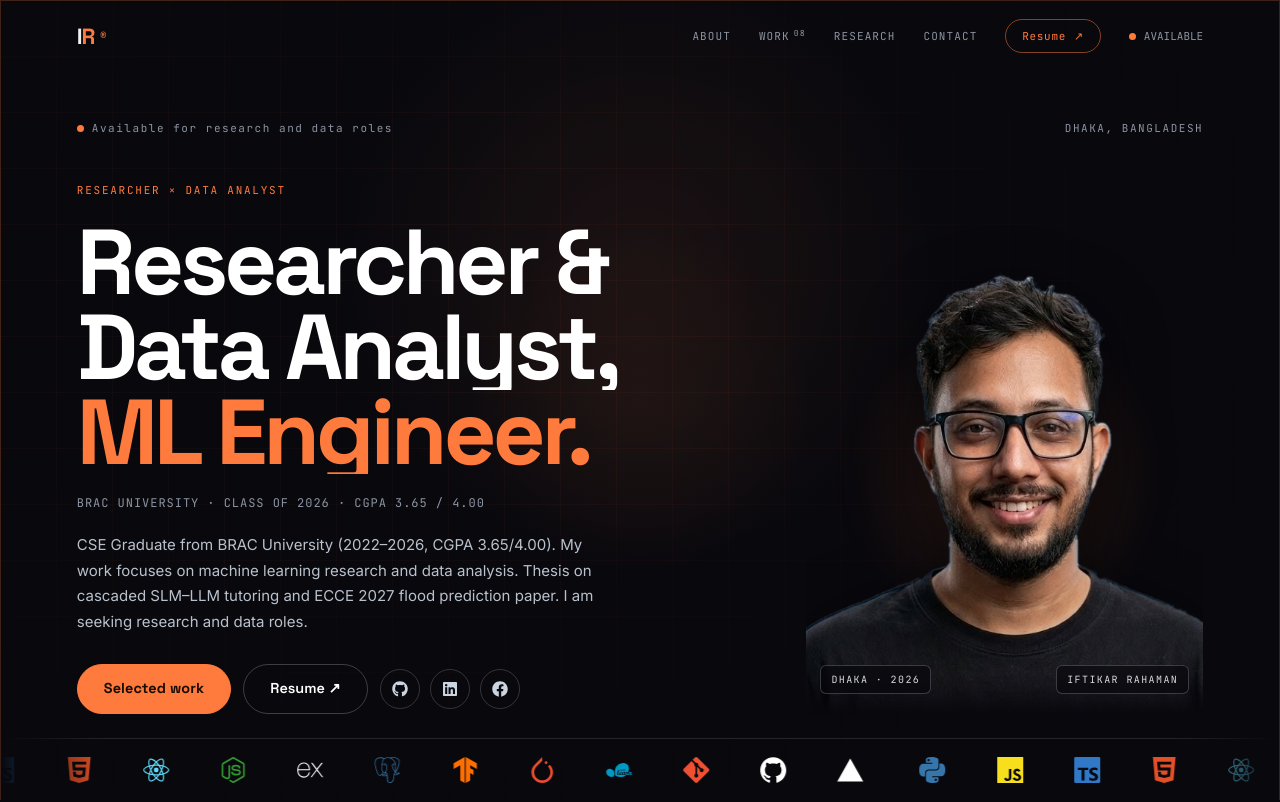
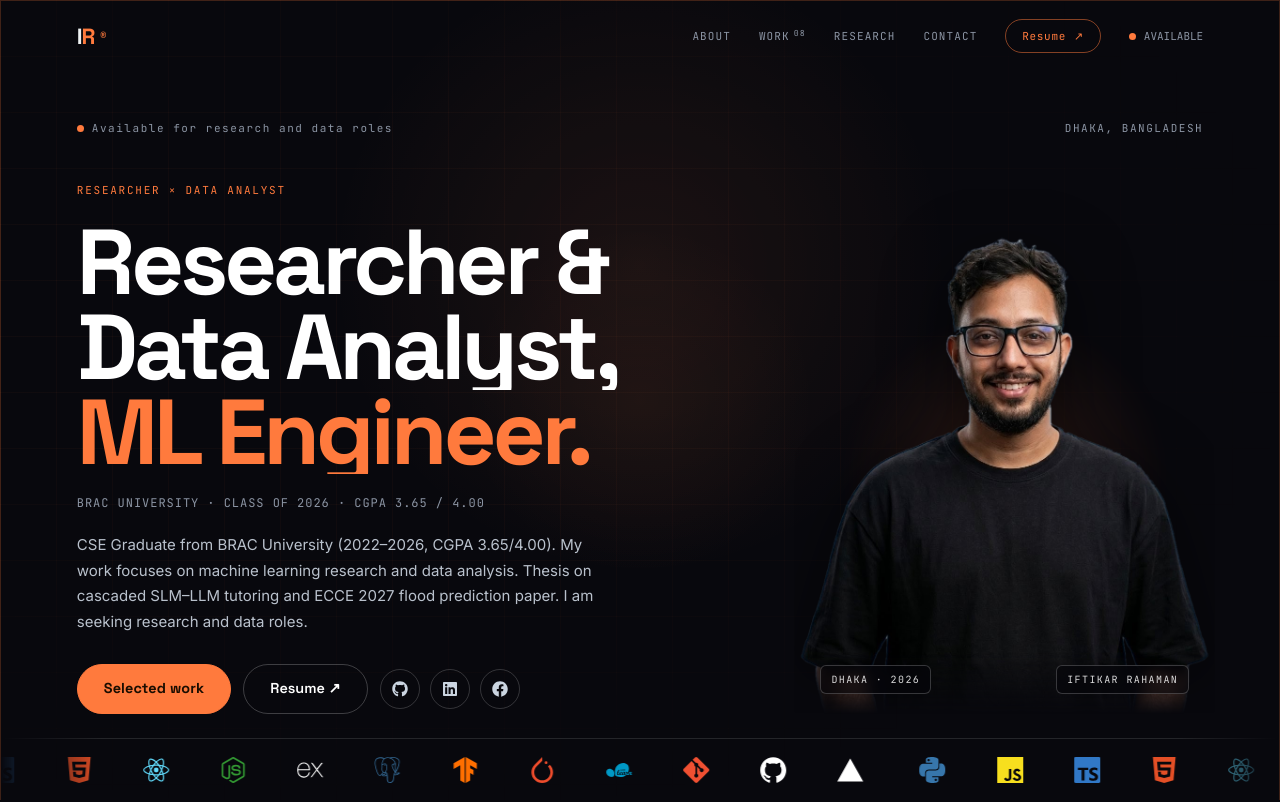
Before and after one commit to IFTI-KAR/Portfolio, a React (Vite) app: page / in a window 1280 px wide. Shown: the top 802 px of the page. Built offline with nearby package versions, Linux system fonts and the light colour scheme.

Commit message:
Revert bust crop; keep full transparent portrait in hero

```diff
--- a/src/components/Hero.jsx
+++ b/src/components/Hero.jsx
@@ -81,13 +81,14 @@ function HeroPhoto() {
         }}
       >
         <img
-          src="/Picture-bust.png"
+          src="/Picture-transparent.png"
           alt="Portrait of Iftikar Rahaman"
           style={{
             width: "100%", height: "100%",
-            objectFit: "cover", objectPosition: "50% 12%",
-            maskImage: "linear-gradient(to bottom, #000 92%, transparent 100%)",
-            WebkitMaskImage: "linear-gradient(to bottom, #000 92%, transparent 100%)",
+            objectFit: "contain", objectPosition: "50% 100%",
+            transform: "scale(1.06)", transformOrigin: "50% 100%",
+            maskImage: "linear-gradient(to bottom, #000 88%, transparent 100%)",
+            WebkitMaskImage: "linear-gradient(to bottom, #000 88%, transparent 100%)",
             filter: "drop-shadow(0 16px 30px rgba(0,0,0,0.55))",
             position: "relative", zIndex: 1,
           }}
```
Also changed, not shown: public/Picture-bust.png (deleted).
